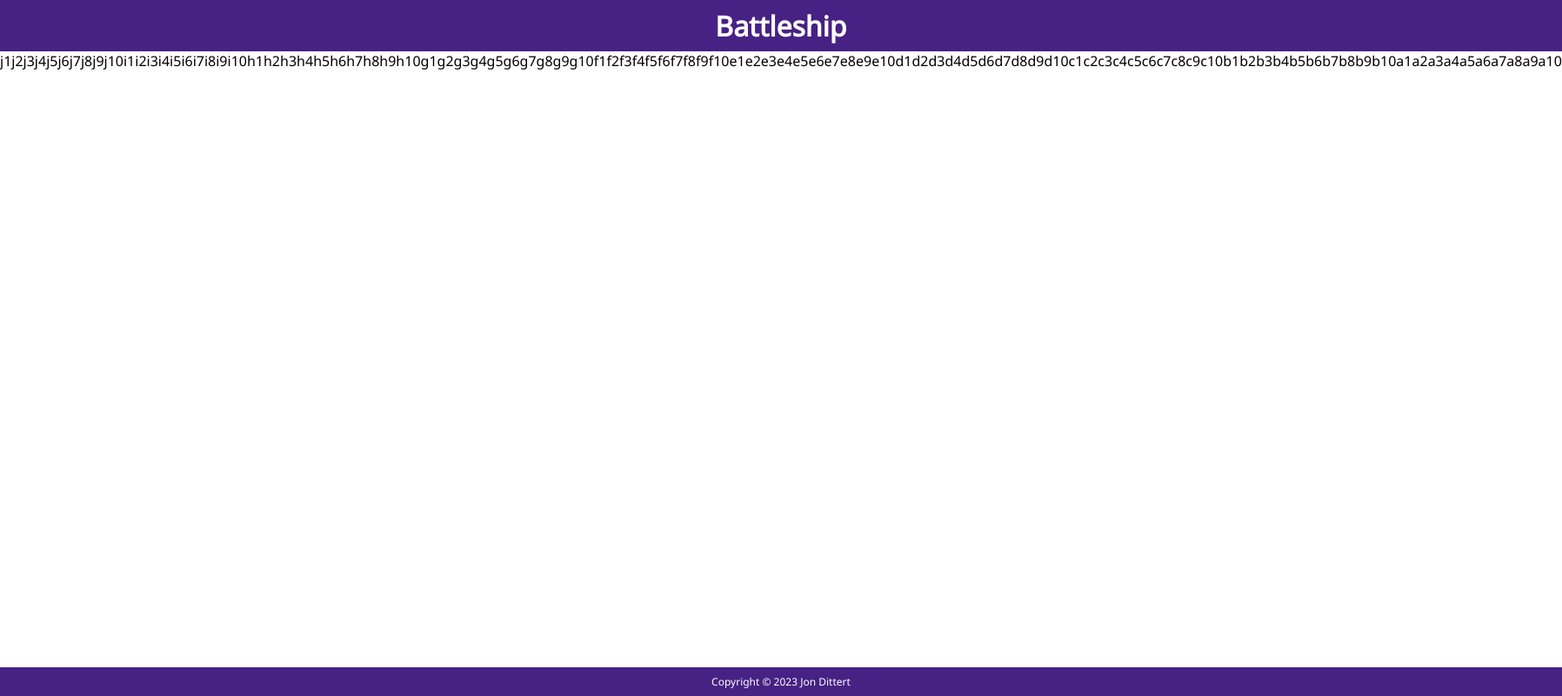
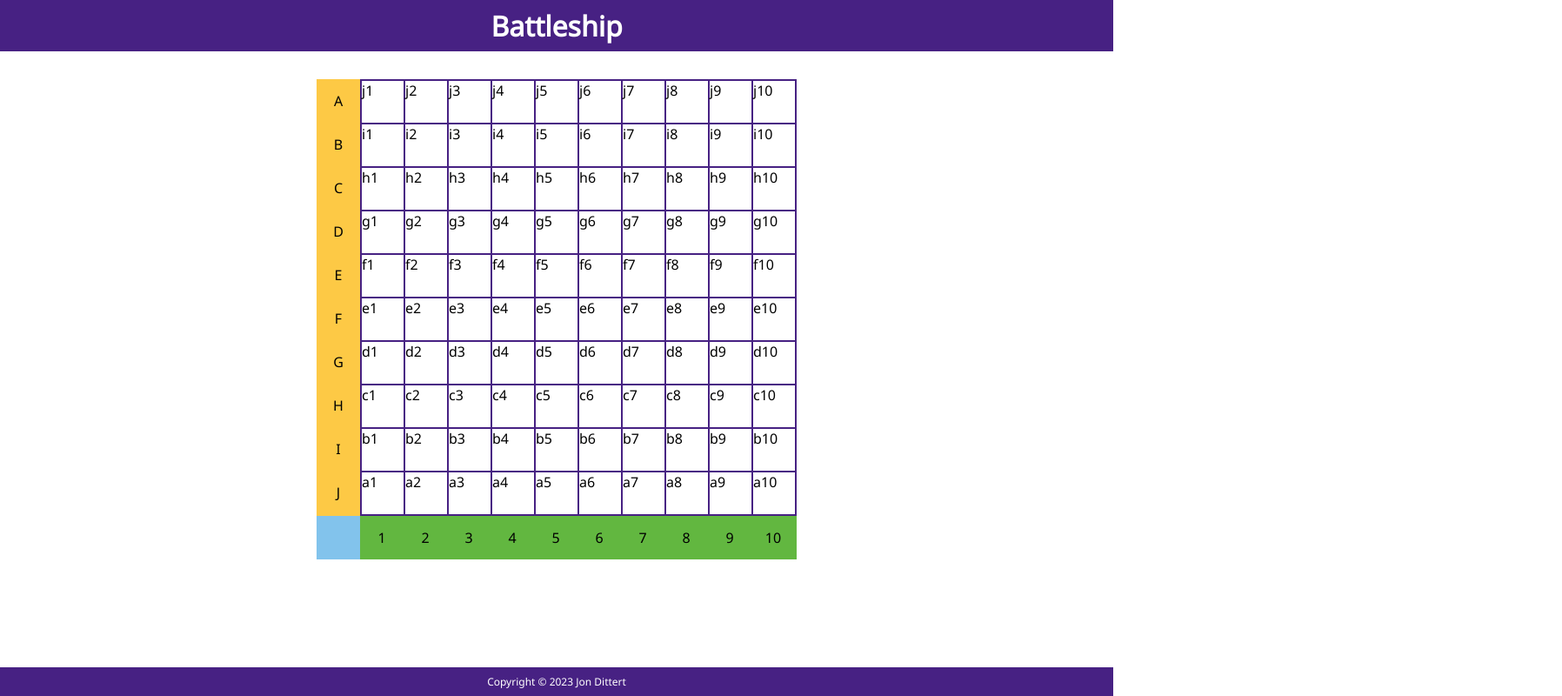
Before and after one commit to jdittert/battleship, a website built with webpack: page dist/index.html in a window 1280 px wide. Shown: the whole page at 87% size, 1796 px wide, since content can reach past the window. Built offline with nearby package versions, Linux system fonts and the light colour scheme.

Commit message:
Finish function for displaying game board

```diff
--- a/src/dom.js
+++ b/src/dom.js
@@ -1,13 +1,46 @@
 import './style.css';
 import Board from './factories/board';
 
-export default function test() {
+export default function displayBoard() {
     const main = document.getElementById('main-wrapper');
 
     const board = new Board;
 
     board.buildGrid();
 
+    const gameBoard = document.createElement('div');
+    gameBoard.classList.add('game-board');
+    main.appendChild(gameBoard);
+
+    const rowNames = document.createElement('div');
+    rowNames.classList.add('row-names');
+    gameBoard.appendChild(rowNames);
+
+    board.letters.forEach((letter) => {
+        const letterDiv = document.createElement('div');
+        letterDiv.innerText = letter.toUpperCase();
+        letterDiv.classList.add('label');
+        rowNames.appendChild(letterDiv);
+    });
+
+    const colNames = document.createElement('div');
+    colNames.classList.add('column-names');
+    gameBoard.appendChild(colNames);
+
+    board.numbers.forEach((number) => {
+        const numDiv = document.createElement('div');
+        numDiv.innerText = number;
+        numDiv.classList.add('label');
+        colNames.appendChild(numDiv);
+    })
+
+    const spacer = document.createElement('div');
+    spacer.classList.add('spacer');
+    gameBoard.appendChild(spacer);
+
+    const gridDiv = document.createElement('div');
+    gridDiv.classList.add('game-grid');
+    gameBoard.appendChild(gridDiv);
 
     let i;
     let j;
@@ -15,7 +48,9 @@ export default function test() {
         for (j = 1; j < 11; j++) {
             const square = document.createElement('div');
             square.innerText = `${board.letters[i]}${j}`;
-            main.appendChild(square);
+            square.classList.add('board-square');
+            square.setAttribute('data-coordinates', `${board.letters[i]}${j}`);
+            gridDiv.appendChild(square);
         }
     };
 };
--- a/src/index.js
+++ b/src/index.js
@@ -1,3 +1,3 @@
-import test from "./dom";
+import displayBoard from "./dom";
 
-test();
+displayBoard();
--- a/src/style.css
+++ b/src/style.css
@@ -51,4 +51,55 @@ footer {
 
 #main-wrapper {
     display: flex;
+    justify-content: center;
+    align-items: center;
+    padding: 2rem;
 }
+
+.game-board {
+    display: grid;
+    grid-template-columns: repeat(2, auto);
+    grid-template-rows: repeat(2, auto);
+}
+
+.row-names {
+    grid-area: 1 / 1 / 2 / 2;
+    background-color: var(--priority-2-color);
+    width: 50px;
+}
+
+.label {
+    display: flex;
+    justify-content: center;
+    align-items: center;
+    width: 50px;
+    height: 50px;
+}
+
+.column-names {
+    grid-area: 2 / 2 / 3 / 3;
+    background-color: var(--priority-3-color);
+    height: 50px;
+    display: flex;
+}
+
+.spacer {
+    background-color: var(--light-accent-color);
+    grid-area: 2 / 1 / 3 / 2;
+    width: 50px;
+    height: 50px;
+}
+
+.game-grid {
+    display: grid;
+    grid-template-rows: repeat(10, min-content);
+    grid-template-columns: repeat(10, min-content);
+    border: 1px solid var(--dark-accent-color);
+    grid-area: 1 / 2 / 2 / 3;
+}
+
+.board-square {
+    width: 50px;
+    height: 50px;
+    border: 1px solid var(--dark-accent-color);
+}
```
Also changed, not shown: dist/main.js.
